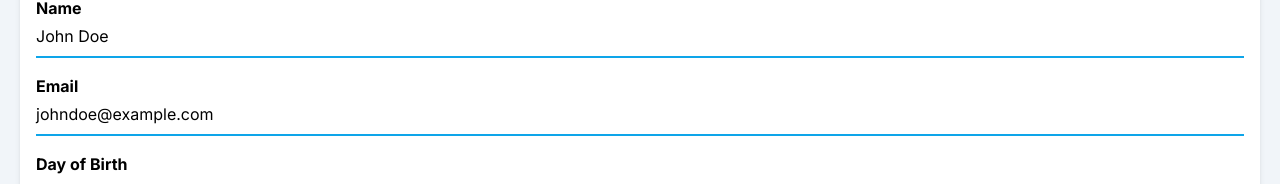
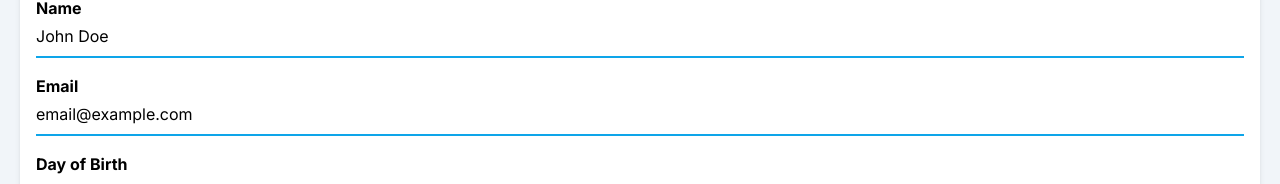
Before and after one commit to SoftwareArch-1/frontend, a Next.js app: page /profile in a window 1280 px wide. Shown: the part 542-726 px from the top of the page. Built offline with nearby package versions, Linux system fonts and the light colour scheme; no server answers; what prettier-plugin-tailwindcss would draw is missing.

Commit message:
♻️ `<AccountInfoList>` is now reusable

```diff
--- a/pages/test.tsx
+++ /dev/null
@@ -1,7 +0,0 @@
-import { AccountInfoList } from '../src/user/component/AccountInfoList'
-
-const test = () => {
-  return <AccountInfoList />
-}
-
-export default test
--- a/src/user/component/AccountInfoList.tsx
+++ b/src/user/component/AccountInfoList.tsx
@@ -1,31 +1,27 @@
 import dayjs from 'dayjs'
-import shallow from 'zustand/shallow'
 import { InfoItem } from '../../core/components/InfoItem'
 
-import { useUserStore } from '../userStore'
+export interface AccountInfoListProps {
+  name: string
+  surname: string
+  email: string
+  birthday: Date
+}
 
-export const AccountInfoList = () => {
-  const { name, surname, email, birthday } = useUserStore(
-    ({ name, surname, email, birthday }) => ({
-      name,
-      surname,
-      email,
-      birthday,
-    }),
-    shallow
-  )
-
+export const AccountInfoList = ({
+  birthday,
+  email,
+  name,
+  surname,
+}: AccountInfoListProps) => {
   return (
     <section className="rounded-[10px] bg-white p-4 shadow-md">
       <ul className="flex flex-col gap-4">
-        <InfoItem
-          label="Name"
-          value={name && surname ? `${name} ${surname}` : 'John Doe'}
-        />
-        <InfoItem label="Email" value={email ?? 'johndoe@example.com'} />
+        <InfoItem label="Name" value={`${name} ${surname}`} />
+        <InfoItem label="Email" value={email} />
         <InfoItem
           label="Day of Birth"
-          value={dayjs(birthday ?? new Date()).format(
+          value={dayjs(birthday).format(
             // ex 01 Jan 2000
             'DD MMM YYYY'
           )}
--- a/src/user/component/page-content/ProfilePageContent.tsx
+++ b/src/user/component/page-content/ProfilePageContent.tsx
@@ -6,11 +6,13 @@ import { useUserStore } from '../../userStore'
 import shallow from 'zustand/shallow'
 
 export const ProfilePageContent = () => {
-  const { name, surname, detail } = useUserStore(
-    ({ name, surname, detail }) => ({
+  const { name, surname, detail, birthday, email } = useUserStore(
+    ({ name, surname, detail, birthday, email }) => ({
       name,
       surname,
       detail,
+      birthday,
+      email,
     }),
     shallow
   )
@@ -24,7 +26,12 @@ export const ProfilePageContent = () => {
           surname={surname ?? 'Doe'}
           detail={detail}
         />
-        <AccountInfoList />
+        <AccountInfoList
+          name={name ?? 'John'}
+          surname={surname ?? 'Doe'}
+          email={email ?? 'email@example.com'}
+          birthday={birthday ?? new Date()}
+        />
       </main>
     </>
   )
```
